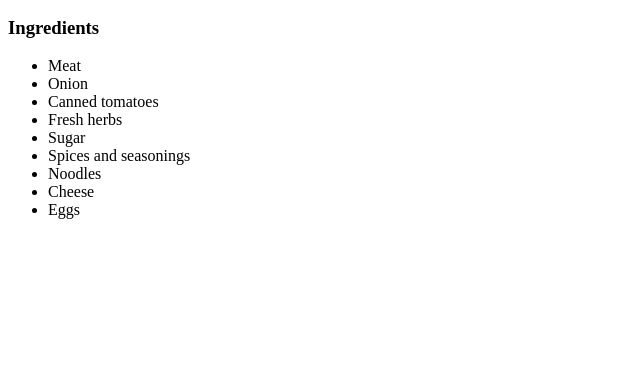
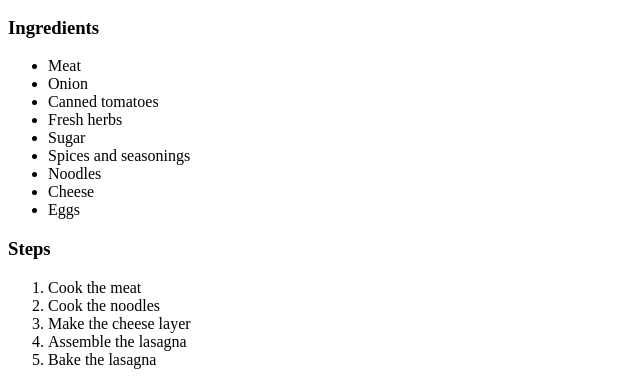
Before and after one commit to replakcan/odin-recipes, a plain HTML site: page recipes/lasagna.html in a window 1280 px wide. Shown: the part 434-819 px from the top of the page, without its empty margins (0-640 px from the left). Drawn offline with Linux system fonts and the light colour scheme.

Commit message:
Add h3 heading ol
adds an h3 heading and an ordered list

```diff
--- a/recipes/lasagna.html
+++ b/recipes/lasagna.html
@@ -21,5 +21,13 @@
             <li>Cheese</li>
             <li>Eggs</li>
         </ul>
+        <h3>Steps</h3>
+        <ol>
+            <li>Cook the meat</li>
+            <li>Cook the noodles</li>
+            <li>Make the cheese layer</li>
+            <li>Assemble the lasagna</li>
+            <li>Bake the lasagna</li>
+        </ol>
     </body>
 </html>
```
